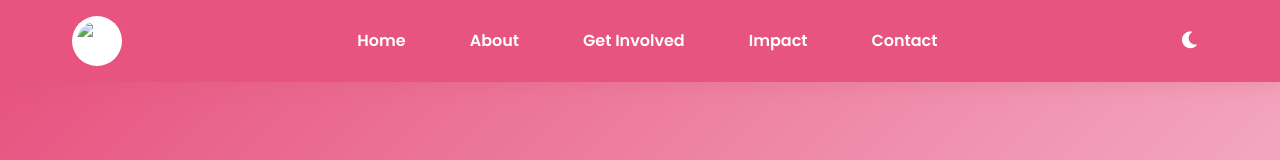
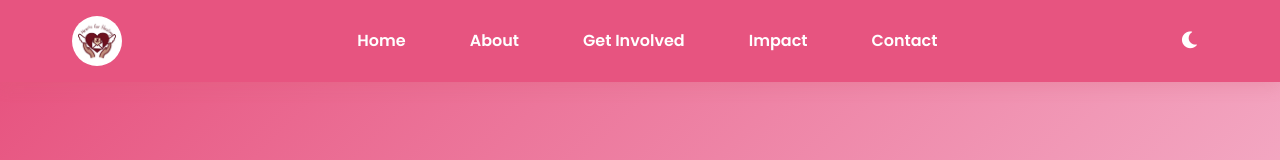
Before and after one commit to Hearts-of-Healing/Hearts-for-Healing-, a plain HTML site: page index.html in a window 1280 px wide. Shown: the top 160 px of the page. Drawn offline with Linux system fonts and the light colour scheme.

Commit message:
navbar.html

```diff
--- a/navbar.html
+++ b/navbar.html
@@ -1,7 +1,7 @@
 <nav class="navbar">
   <div class="container nav-container">
     <a href="index.html" class="logo">
-      <img src="images/team/Hearts for healing .jpg" alt="Hearts for Healing" class="logo-img" style="width: 50px; height: 50px; object-fit: contain;">
+      <img src="Hearts for healing .jpg" alt="Hearts for Healing" class="logo-img" style="width: 50px; height: 50px; object-fit: contain;">
     </a>
 
     <button class="menu-toggle" aria-label="Toggle navigation">
```
